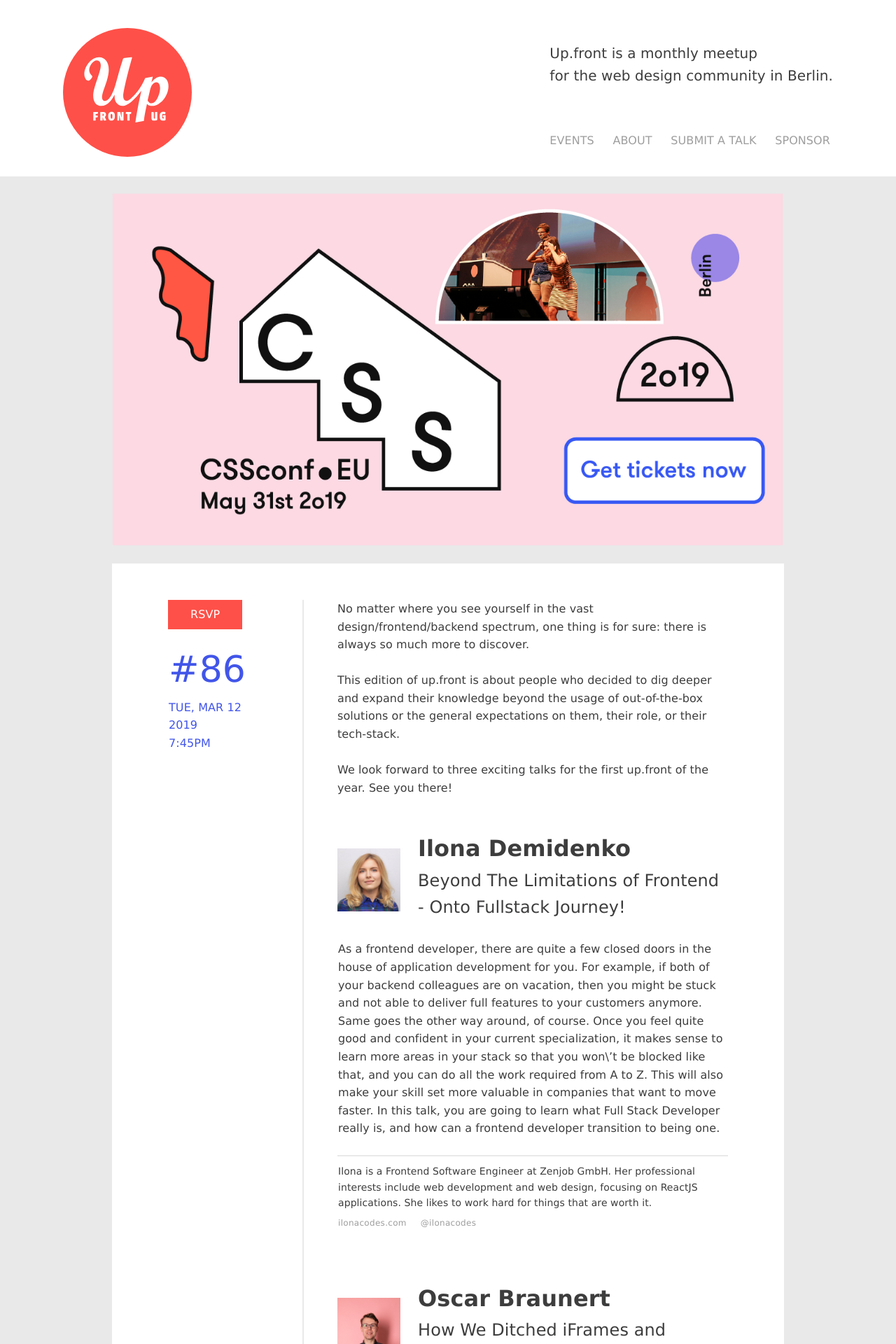
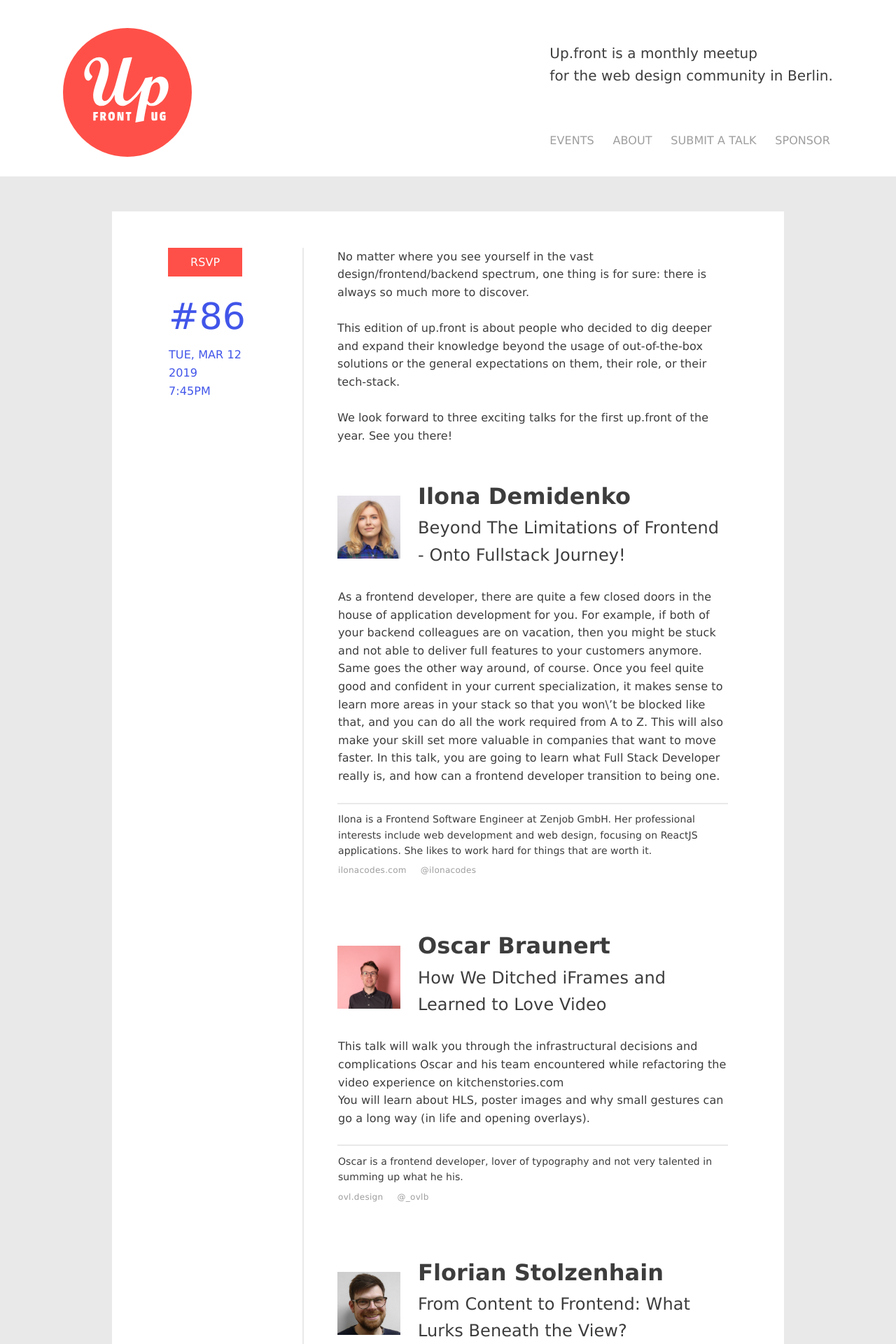
Before and after one commit to upfrontug/upfrontug.github.io, a Jekyll site: the page built from index.html, in a window 1280 px wide. Shown: the top 1920 px of the page at 70% size. Built offline with Jekyll 4.4.1, drawn with Linux system fonts in a browser that asks for light colours; a script that is not in the unit is left out.

Commit message:
Remove CSSconf EU 2019 banner

```diff
--- a/_includes/banner.html
+++ /dev/null
@@ -1,5 +0,0 @@
-<aside class="cssconfeu">
-  <a href="https://2019.cssconf.eu" title="CSSconf EU 2019" target="blank">
-    <img src="/images/cssconf-eu-banner-2019-pink.png" alt="CSSconf EU Banner">
-  </a>
-</aside>
--- a/css/styles.scss
+++ b/css/styles.scss
@@ -8,24 +8,3 @@
 @import "forms";
 @import "media-object";
 @import "custom";
-
-.cssconfeu {
-  max-width: 960px;
-  margin: 0 auto;
-  a {
-    display: block;
-    transition: box-shadow .1s ease-in-out;
-    &:hover, &:focus {
-      box-shadow: 0 0 2em rgba(0,0,0,.25);
-    }
-  }
-  svg {
-    background-color: #FFF;
-    display: block;
-  }
-  img {
-    display: block;
-    max-width: 100%;
-    height: auto;
-  }
-}
--- a/index.html
+++ b/index.html
@@ -1,8 +1,6 @@
 ---
   layout: default
 ---
-
-{% include banner.html %}
 
 <a id="events"></a>
 
```
Also changed, not shown: 1 other file.
